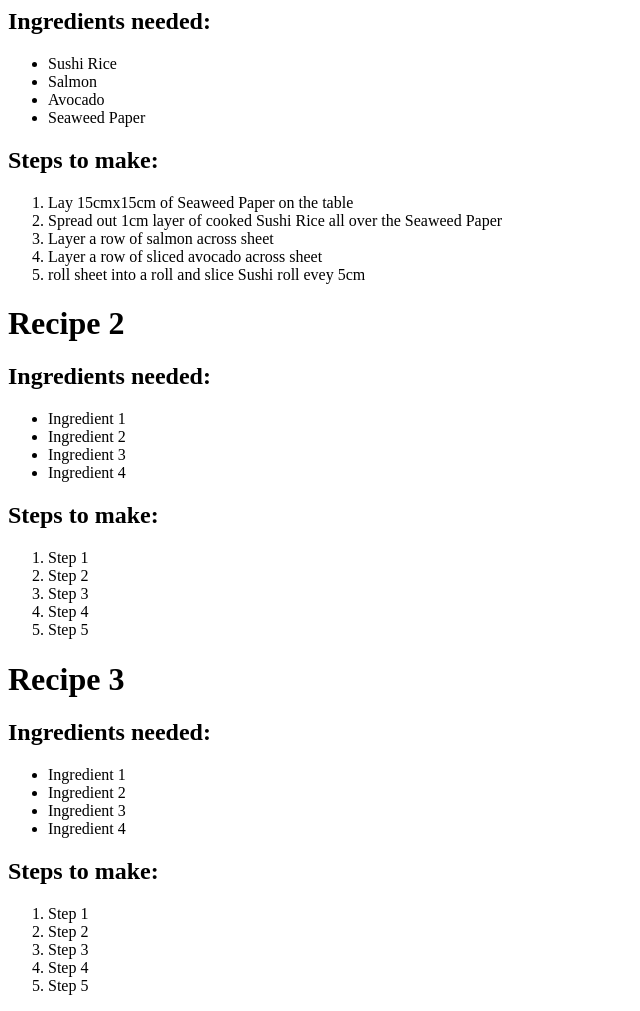
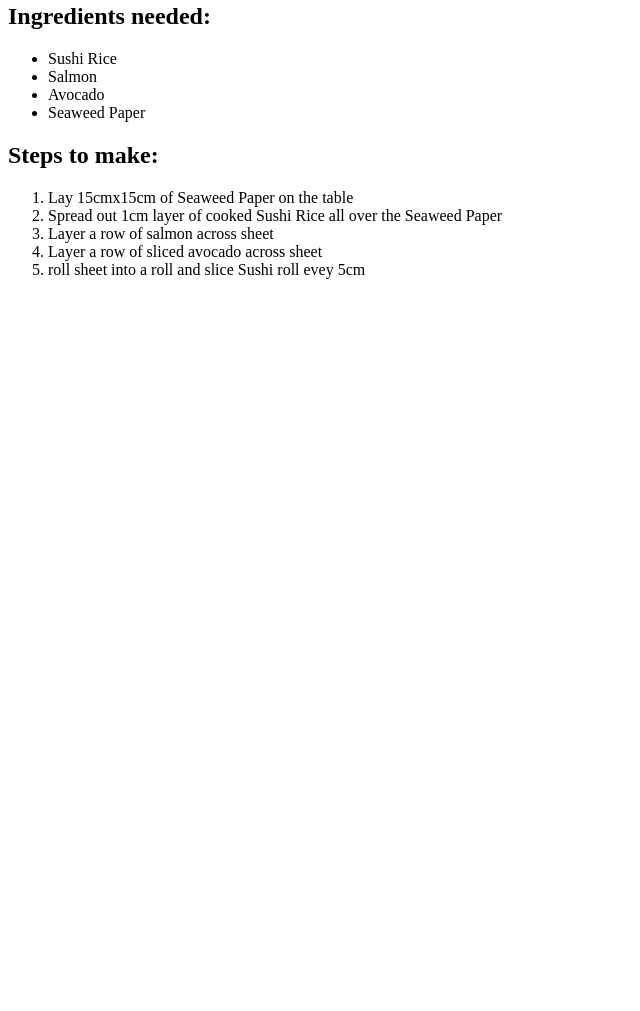
Before and after one commit to JustinAhtow/odin-recipes, a plain HTML site: page recipes/sushi.html in a window 1280 px wide. Shown: the part 330-1341 px from the top of the page, without its empty margins (0-640 px from the left). After the commit the page ends 800 px from the top, so only its background shows below. Drawn offline with Linux system fonts and the light colour scheme.

Commit message:
add container divs to seperate sections

```diff
--- a/recipes/sushi.html
+++ b/recipes/sushi.html
@@ -3,15 +3,20 @@
     <head>
         <meta charset="UTF-8">
         <title>Sushi</title>
+
+        <link rel="stylesheet" href="sushistyles.css">
     </head>
 
     <body>
+        <div id="container">
+
+            <button><a href="../index.html">Back to home</a></button>
+
             <h1>Sushi</h1>
 
-        <p><a href="../index.html">Back to home</a></p>
+            <img src="../img/sushi.jpg" alt="sushi on a platter" height="200">
 
-        <p><img src="../img/sushi.jpg" alt="sushi on a platter" height="200"></p>
-
+            <div id="ingredients">
                 <h2>Ingredients needed:</h2>
 
                 <ul>
@@ -20,7 +25,9 @@
                     <li>Avocado</li>
                     <li>Seaweed Paper</li>
                 </ul>
+            </div>
 
+            <div id="steps">
                 <h2>Steps to make:</h2>
 
                 <ol>
@@ -30,51 +37,7 @@
                     <li>Layer a row of sliced avocado across sheet</li>
                     <li>roll sheet into a roll and slice Sushi roll evey 5cm</li>
                 </ol>
-
-        <!--2nd recipe -->
-
-    <h1>Recipe 2</h1>
-
-        <h2>Ingredients needed:</h2>
-
-        <ul>
-            <li>Ingredient 1</li>
-            <li>Ingredient 2</li>
-            <li>Ingredient 3</li>
-            <li>Ingredient 4</li>
-        </ul>
-
-        <h2>Steps to make:</h2>
-
-        <ol>
-            <li>Step 1</li>
-            <li>Step 2</li>
-            <li>Step 3</li>
-            <li>Step 4</li>
-            <li>Step 5</li>
-        </ol>
-
-        <!-- 3rd recipe -->
-
-        <h1>Recipe 3</h1>
-
-        <h2>Ingredients needed:</h2>
-
-        <ul>
-            <li>Ingredient 1</li>
-            <li>Ingredient 2</li>
-            <li>Ingredient 3</li>
-            <li>Ingredient 4</li>
-        </ul>
-
-        <h2>Steps to make:</h2>
-
-        <ol>
-            <li>Step 1</li>
-            <li>Step 2</li>
-            <li>Step 3</li>
-            <li>Step 4</li>
-            <li>Step 5</li>
-        </ol>
+            </div>
+        </div>
     </body>
 </html>
```
Lines whose indentation alone changed are shown as unchanged.
